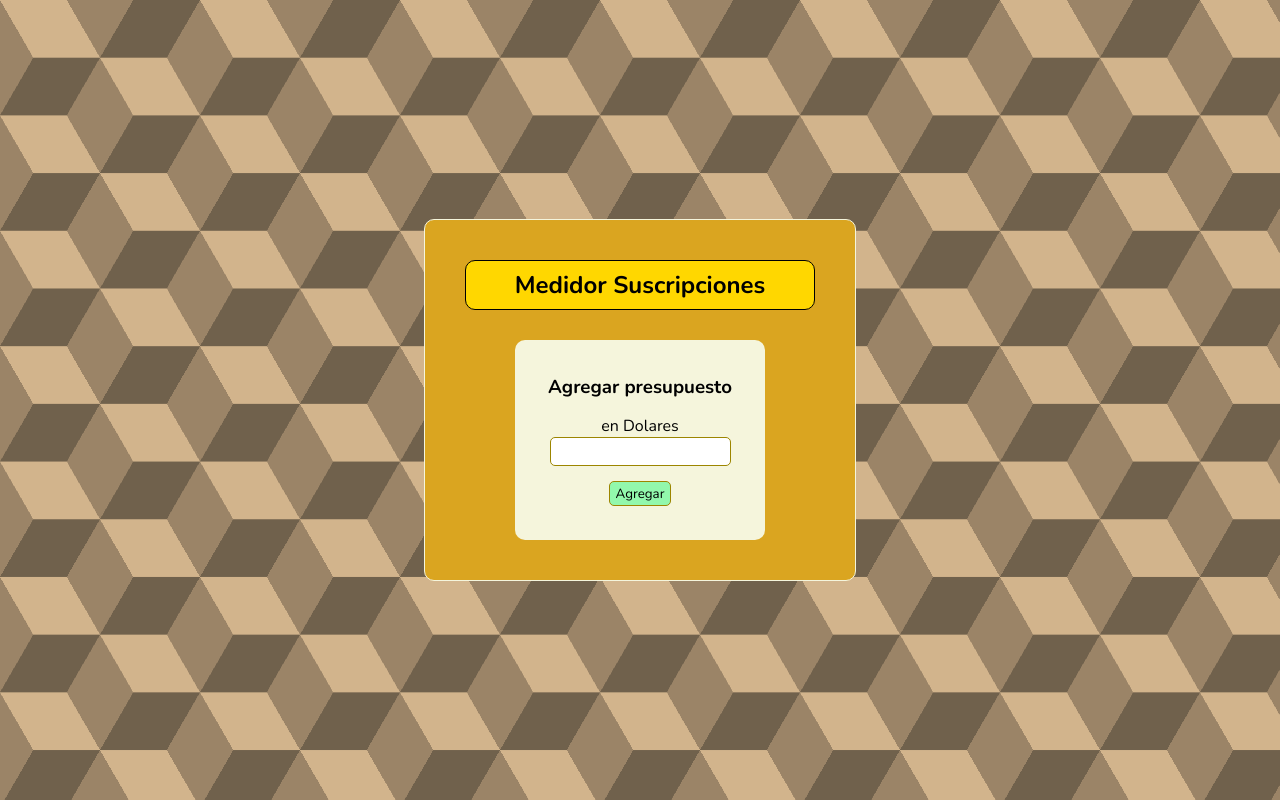
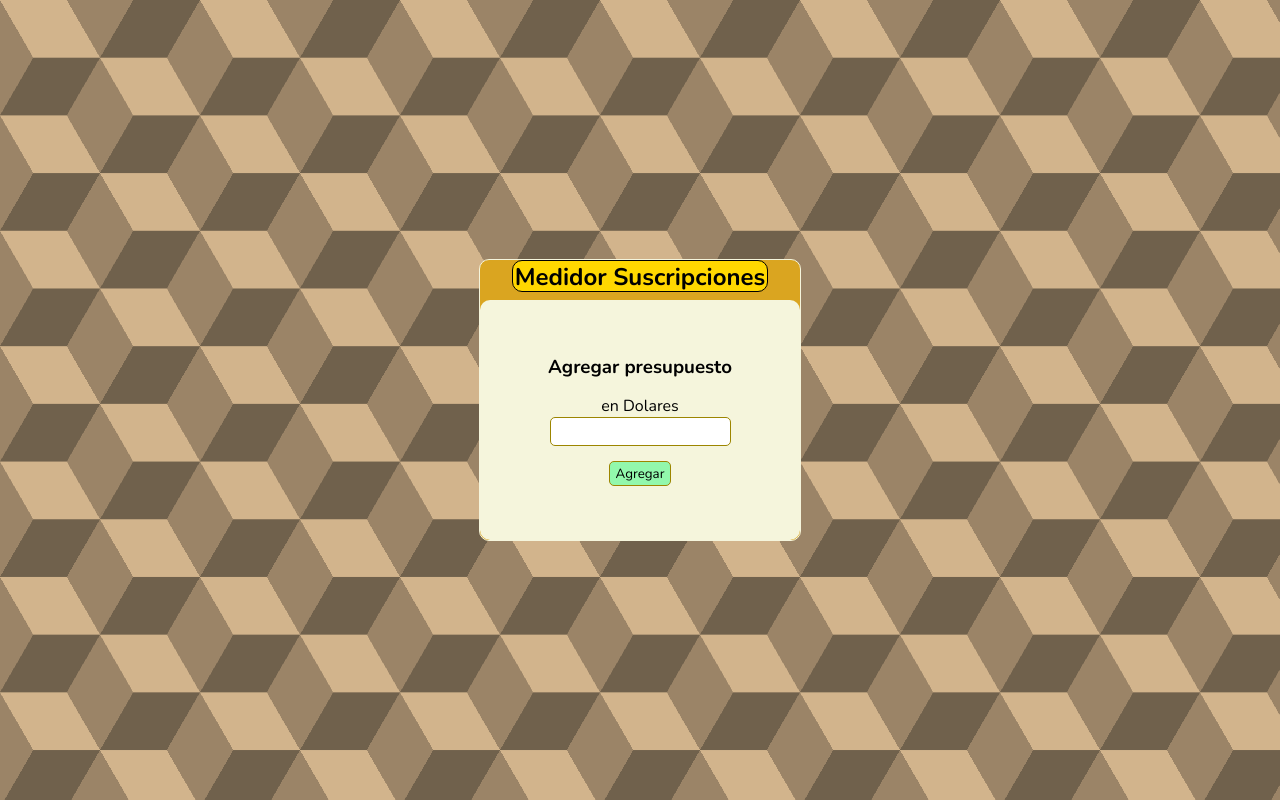
Before and after one commit to Wilfer-Suarez/proyecto4, a React (Vite) app: page / in a window 1280 px wide. Built offline with nearby package versions, Linux system fonts and the light colour scheme.

Commit message:
Pruebas de animaciones

```diff
--- a/src/App.css
+++ b/src/App.css
@@ -35,28 +35,31 @@ body {
 div.cajaPrincipal {
     display: flex;
     flex-direction: column;
-    justify-content: center;
+    /* justify-content: center; */
     align-items: center;
-    box-sizing: border-box;
-    min-width: 100px;
-    min-height: 100px;
-    margin: 50px 0;
-    padding: 40px;
+    /* box-sizing: border-box; */
+    width: 25vw;
+    height: 35vh;
+    /* margin: 50px 0; */
+    /* padding: 40px; */
     background-color: #DAA520;
     border: 1px solid beige;
     border-radius: 10px;
+    overflow: hidden;
+    transition: width 0.3s ease;
 
     nav.caja1 {
-        display: flex;
+        /* display: flex;
         justify-content: center;
         align-items: center;
-        box-sizing: border-box;
-        width: 350px;
-        height: 50px;
-        margin: 0px 0px 30px 0px;
+        box-sizing: border-box; */
+        width: 20vw;
+        height: 4vh;
+        margin: 0 0 1vh 0;
         background-color: gold;
         border: 1px solid #000;
         border-radius: 10px;
+        box-sizing: border-box;
 
         h1 {
             margin: 0;
@@ -65,19 +68,19 @@ div.cajaPrincipal {
     }
 
     div.agregarPresupuesto {
-        display: flex;
+        /* display: flex;
         justify-content: center;
-        align-items: center;
-        width: 250px;
-        height: 200px;
+        align-items: center; */
+        width: 25vw;
+        height: 30vh;
 
         form.agregarPresupuesto1 {
             display: flex;
             flex-direction: column;
             justify-content: center;
             align-items: center;
-            width: 250px;
-            min-height: 200px;
+            width: 25vw;
+            height: 30vh;
             background-color: beige;
             border-radius: 10px;
 
@@ -125,21 +128,23 @@ div.cajaPrincipal {
         justify-content: space-around;
         align-items: center;
         box-sizing: border-box;
-        min-height: 200px;
+        width: 50vw;
+        height: 30vh;
 
         div.caja21 {
             display: flex;
             flex-direction: column;
             justify-content: center;
             align-items: center;
-            min-height: 200px;
-            padding: 0px 50px 0px 0px;
+            width: 25vw;
+            height: 30vh;
+            /* padding: 0px 50px 0px 0px; */
 
             div.presupuesto {
                 display: flex;
                 justify-content: end;
                 align-items: center;
-                min-width: 170px;
+                width: 170px;
                 height: 40px;
                 margin-bottom: 10px;
                 padding: 0px 0px 0px 5px;
@@ -150,7 +155,7 @@ div.cajaPrincipal {
                     display: flex;
                     justify-content: center;
                     align-items: center;
-                    min-width: 50px;
+                    width: 50px;
                     height: 40px;
                     padding: 0 7px;
                 }
@@ -162,8 +167,8 @@ div.cajaPrincipal {
             flex-direction: column;
             justify-content: center;
             align-items: center;
-            min-width: 250px;
-            min-height: 200px;
+            width: 25vw;
+            height: 30vh;
             background-color: beige;
             border-radius: 10px;
 
@@ -219,7 +224,7 @@ div.cajaPrincipal {
         display: flex;
         justify-content: center;
         align-items: center;
-        min-width: 100px;
+        width: 100px;
         height: 60px;
 
         h3 {
@@ -238,8 +243,8 @@ div.cajaPrincipal {
         flex-direction: column;
         justify-content: center;
         align-items: center;
-        min-width: 100px;
-        min-height: 80px;
+        width: 100px;
+        height: 80px;
 
         div.caja41 {
             justify-items: center;
@@ -268,7 +273,7 @@ div.cajaPrincipal {
                 display: flex;
                 justify-content: center;
                 align-items: center;
-                min-width: 40px;
+                width: 40px;
                 height: 50px;
                 margin: 15px 0px;
                 padding: 0 10px;
--- a/src/App.jsx
+++ b/src/App.jsx
@@ -1,6 +1,6 @@
-import { useState } from 'react'
-import Suscripciones from './components/suscripciones'
-import AgregarPresupuesto from './components/agregarPresupuesto'
+import { useState } from 'react';
+import Suscripciones from './components/suscripciones';
+import AgregarPresupuesto from './components/agregarPresupuesto';
 import ListaSuscripciones from './components/listaSuscripciones';
 
 function App() {
@@ -17,6 +17,9 @@ function App() {
     setSuscripcionCompleta(nuevaLista);
   }
 
+  const cajaStyle = {
+    width: mostrar ? '50vw' : '25vw',
+  };
   const mostrarPresupuesto = mostrar
     ? <Suscripciones
       datoPresupuesto={datoPresupuesto}
@@ -40,7 +43,7 @@ function App() {
 
   return (
     <>
-      <div className="cajaPrincipal">
+      <div className="cajaPrincipal" style={cajaStyle}>
         <nav className="caja1">
           <h1>Medidor Suscripciones</h1>
         </nav>
--- a/src/components/agregarPresupuesto.jsx
+++ b/src/components/agregarPresupuesto.jsx
@@ -16,7 +16,7 @@ export default function AgregarPresupuesto({ setValorPresupuesto, valorPresupues
 
         setDatoPresupuesto(Number(valorPresupuesto));
         setMostrar(true);
-    };
+};
 
     return (
         <>
```
